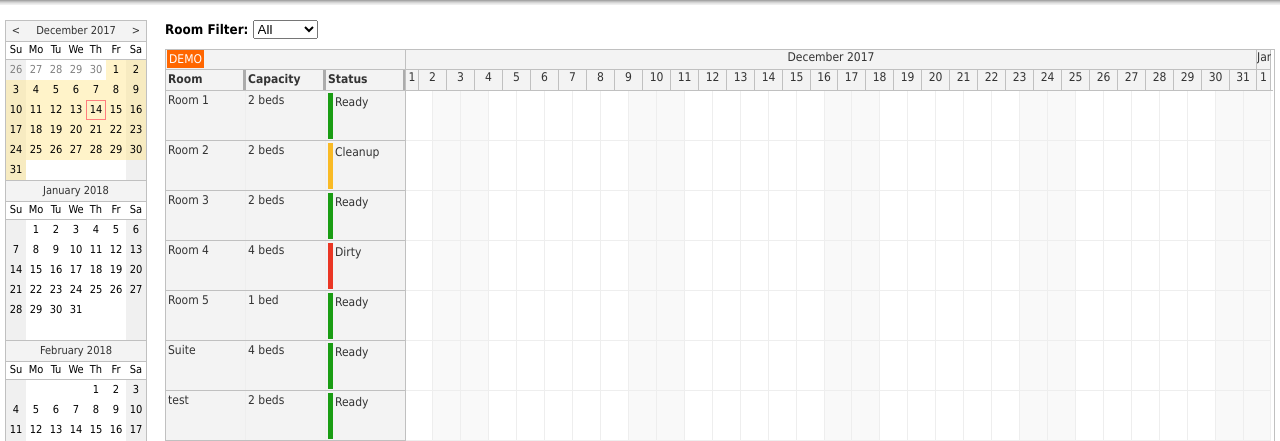
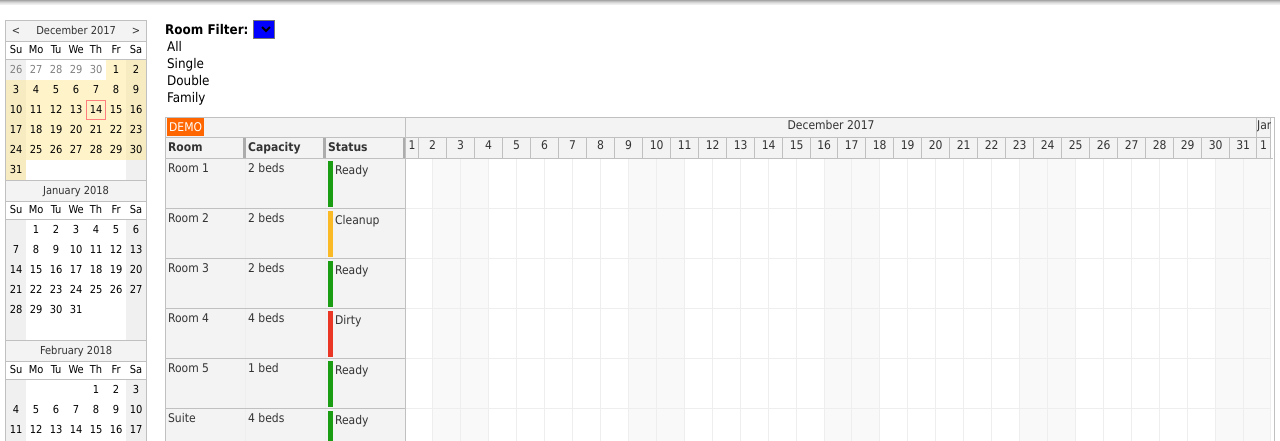
Before and after one commit to meena04/cloverReservation, a PHP site: page / in a window 1280 px wide. Shown: the part 82-523 px from the top of the page. Run offline with PHP 8.4, Linux system fonts and the light colour scheme; data comes from the database, SQL or seed files in the repository; data that the repository does not hold is empty.

Commit message:
commit now

```diff
--- a/index.php
+++ b/index.php
@@ -99,7 +99,7 @@
                     <!-- <div class="space options"> -->
                         Room Filter:
 					<!-- Fix for ENI-25. UNCOMMENT THE BELOW LINE-->
-					<!-- <select ng-model="roomType" style="background-color:#f2f2f2"> -->
+					<select ng-model="roomType" style="background-color:#0000FF">
 					<!-- Comment the below line while fixing ENI-25-->
 						<select ng-model="roomType">
                             <option value="0">All</option>
```
